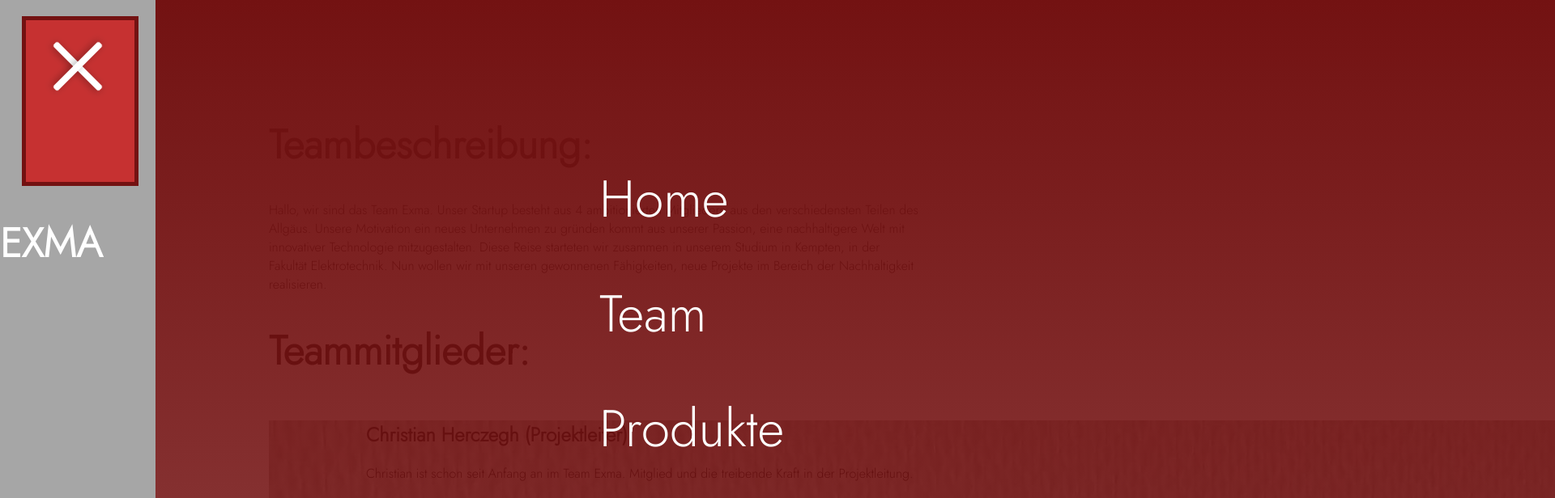
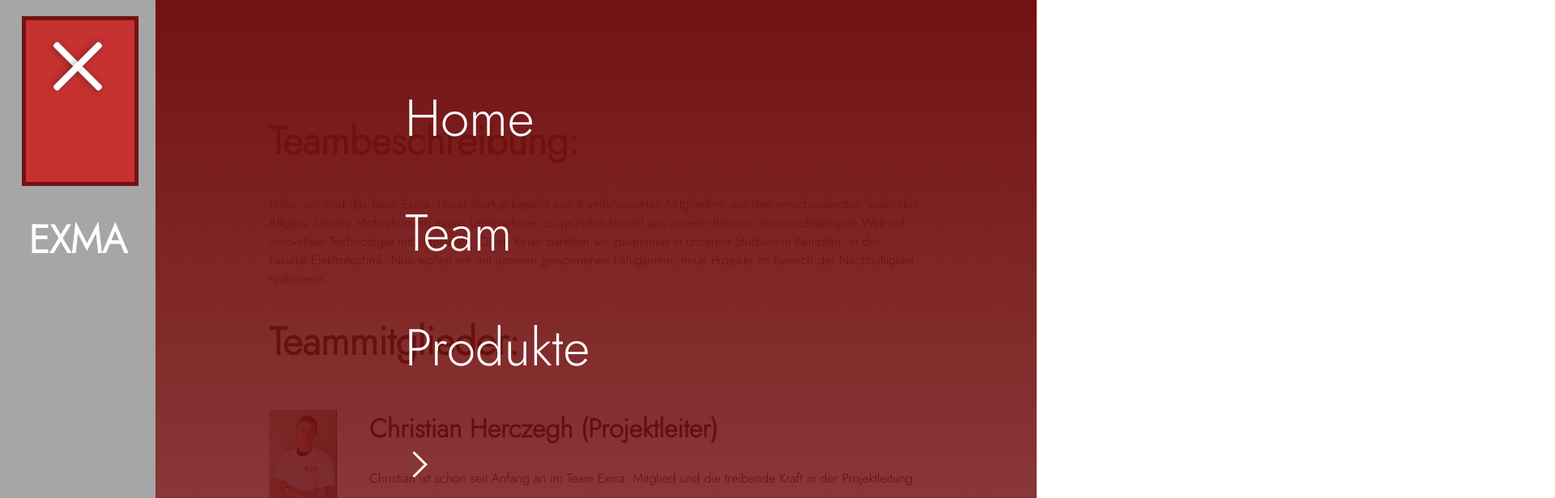
Before and after one commit to jmet09/jmet09.github.io, a plain HTML site: page html/team.html in a window 1280 px wide. Both pictures are taken after a click on the element 96 px from the left and 82 px from the top of the page. Shown: the top 616 px of the page at 81% size, 1920 px wide, since content can reach past the window. Drawn offline with Linux system fonts and the light colour scheme.

Commit message:
Add files via upload

```diff
--- a/css/products-styles.css
+++ b/css/products-styles.css
@@ -29,12 +29,11 @@
 
 
 
-h1{
+.product-heading{
     width: 50%;
     margin: 0 auto;
     height: 100%;
     margin-bottom: 20px;
-    font-size: 60px;
 }
 
 section{
--- a/css/shared-styles.css
+++ b/css/shared-styles.css
@@ -5,6 +5,10 @@
   ::selection {
     background: #731212;
     color: #fff;
+  }
+
+  .menu-popup::-webkit-scrollbar {
+    display: none;
   }
 
 
@@ -48,6 +52,12 @@ body {
     overflow-x: hidden;
     padding-top: 20px;
     float: left;
+    align-items: center;
+  }
+
+  .sidenav-logo-container{
+    bottom: 10px;
+    text-align: center;
   }
 
   .main-container {
@@ -101,9 +111,7 @@ body {
 
   .menu-popup {
     width: 100%;
-    min-width: 1920px;
-    height: 100%;
-    min-height: 1080px;
+    height: 110%;
     display: none;
     background: rgb(115, 18, 18);
     background: linear-gradient(
@@ -122,7 +130,7 @@ body {
 
   .popup-text{
     margin: 0 auto;
-    margin-top: 200px;
+    margin-top: 100px;
     width: 25%;
     height: 50%;
     list-style: none;
@@ -152,3 +160,23 @@ body {
     transform: rotate(-45deg);
     -webkit-transform: rotate(-45deg);
   }
+
+  h1{
+    font-size: 3em;
+  }
+
+  h2{
+    font-size: 2em;
+  }
+
+  h3{
+    font-size: 1.5em;
+  }
+
+  h4{
+    font-size: larger;
+  }
+
+  p{
+    font-size: larger;
+  }
--- a/css/sorting-machine.css
+++ b/css/sorting-machine.css
@@ -1,3 +1,6 @@
+.main-container{
+    margin-top: 70px;
+}
 .heading-container{
     height: 100px;
     width: 40%;
@@ -28,13 +31,18 @@ section{
 
 .price-container{
     float:right;
-    width: 60%;
+    width: 50%;
     margin-right: 5%;
     margin-top: 250px;
-    margin-bottom: 300px;
+    margin-bottom: 200px;
 }
 
 .link-container{
     clear: both;
     cursor: pointer;
+    margin-left: 200px;
 }
+
+h3{
+    text-align: left;
+}
--- a/css/team-styles.css
+++ b/css/team-styles.css
@@ -4,15 +4,13 @@
     text-align: left;
 }
 
-h1{
-    font-size: 50px;
-}
+
 .main-container{
     margin-top: 100px;
 }
 .team-image{
-    width: 80px;
-    height: 100px;
+    width: 84px;
+    height: 125px;
     background-color: #731212;
 
 }
@@ -30,3 +28,9 @@ h2{
     float: right;
     margin-left: 30px;
 }
+
+img{
+    max-width: 100%;
+    max-height: 100%;
+    display: block; /* remove extra space below image */
+}
```
